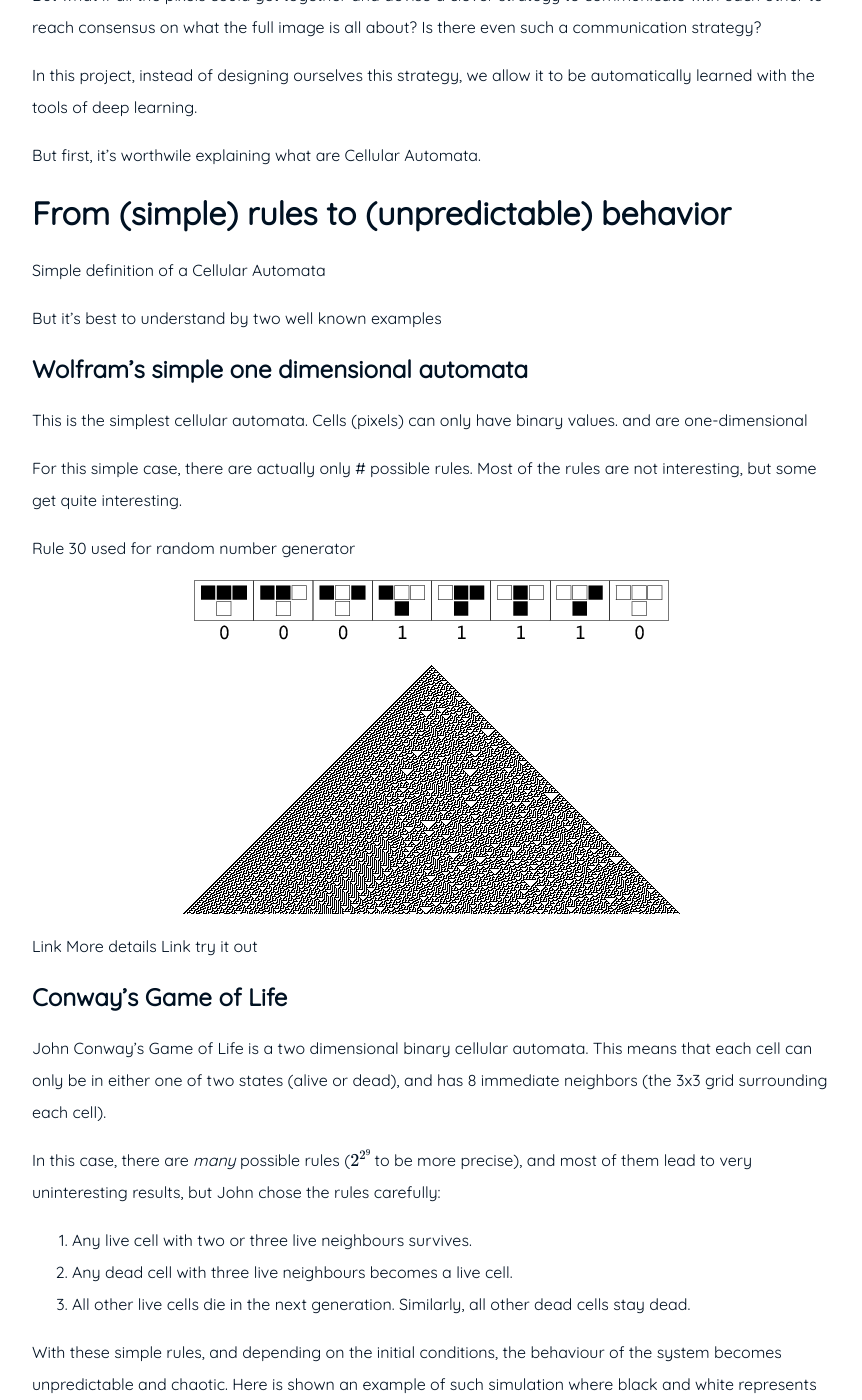
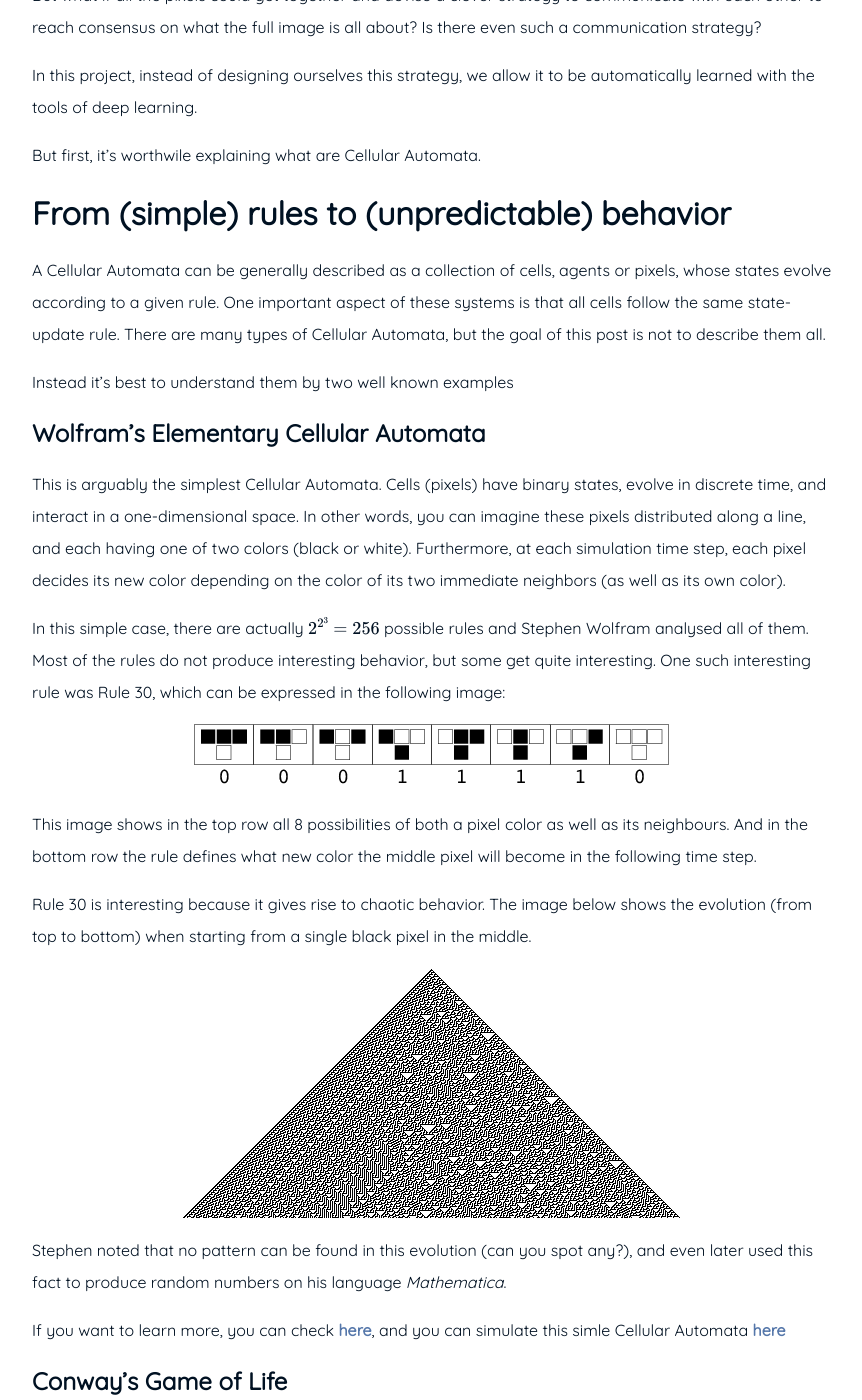
Before and after one commit to nunocalaim/nunocalaim.github.io, a Jekyll site: the page built from _posts/2021-02-05-cellular-automata.md, in a window 1280 px wide and 1400 px high, scrolled down 1210 px. Shown: the whole window, without its empty margins (208-1070 px from the left). Built offline with Jekyll 4.4.1, drawn with Linux system fonts in a browser that asks for light colours.

Commit message:
Elementary Cellular Automata

```diff
--- a/_posts/2021-02-05-cellular-automata.md
+++ b/_posts/2021-02-05-cellular-automata.md
@@ -24,24 +24,27 @@ But first, it's worthwile explaining what are Cellular Automata.
 
 # From (simple) rules to (unpredictable) behavior
 
-Simple definition of a Cellular Automata
+A Cellular Automata can be generally described as a collection of cells, agents or pixels, whose states evolve according to a given rule. One important aspect of these systems is that all cells follow the same state-update rule. There are many types of Cellular Automata, but the goal of this post is not to describe them all.
 
-But it's best to understand by two well known examples
+Instead it's best to understand them by two well known examples
 
-## Wolfram's simple one dimensional automata
+## Wolfram's Elementary Cellular Automata
 
-This is the simplest cellular automata. Cells (pixels) can only have binary values. and are one-dimensional
+This is arguably the simplest Cellular Automata. Cells (pixels) have binary states, evolve in discrete time, and interact in a one-dimensional space. In other words, you can imagine these pixels distributed along a line, and each having one of two colors (black or white). Furthermore, at each simulation time step, each pixel decides its new color depending on the color of its two immediate neighbors (as well as its own color).
 
-For this simple case, there are actually only # possible rules. Most of the rules are not interesting, but some get quite interesting.
+In this simple case, there are actually $$2^{2^3}=256$$ possible rules and Stephen Wolfram analysed all of them. Most of the rules do not produce interesting behavior, but some get quite interesting. One such interesting rule was Rule 30, which can be expressed in the following image:
 
-Rule 30 used for random number generator
+![](/assets/img/Rule30.gif "Rule 30 in Elementary Cellular Automata"){:.center-image}
 
-![](/assets/img/Rule30.gif "Gosper's glider gun shooting gliders"){:.center-image}
+This image shows in the top row all 8 possibilities of both a pixel color as well as its neighbours. And in the bottom row the rule defines what new color the middle pixel will become in the following time step.
 
-![](/assets/img/Rule30s.png "Gosper's glider gun shooting gliders"){:.center-image}
+Rule 30 is interesting because it gives rise to chaotic behavior. The image below shows the evolution (from top to bottom) when starting from a single black pixel in the middle.
 
-Link More details
-Link try it out
+![](/assets/img/Rule30s.png "Rule 30 in action starting from a single black pixel"){:.center-image}
+
+Stephen noted that no pattern can be found in this evolution (can you spot any?), and even later used this fact to produce random numbers on his language *Mathematica*.
+
+If you want to learn more, you can check [here](https://mathworld.wolfram.com/ElementaryCellularAutomaton.html), and you can simulate this simle Cellular Automata [here](https://devinacker.github.io/celldemo/)
 
 ## Conway's Game of Life
 
```
